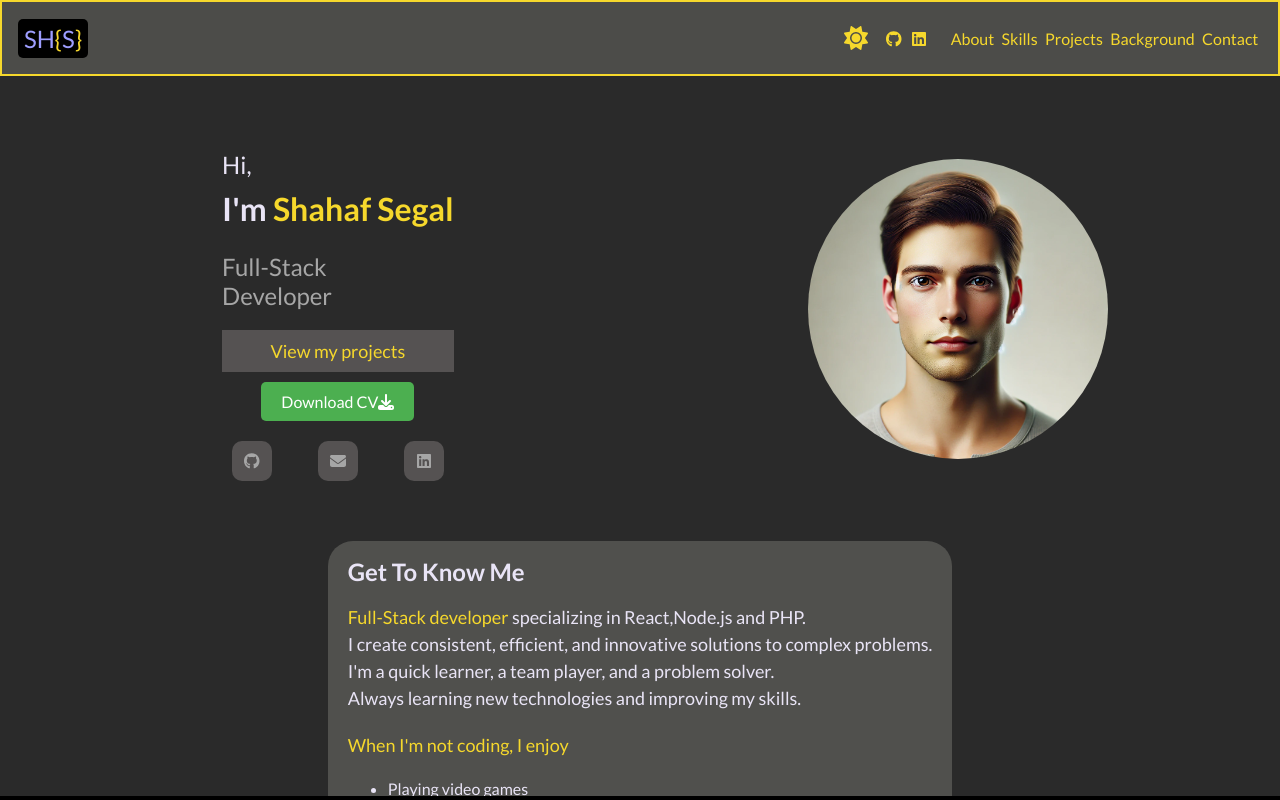
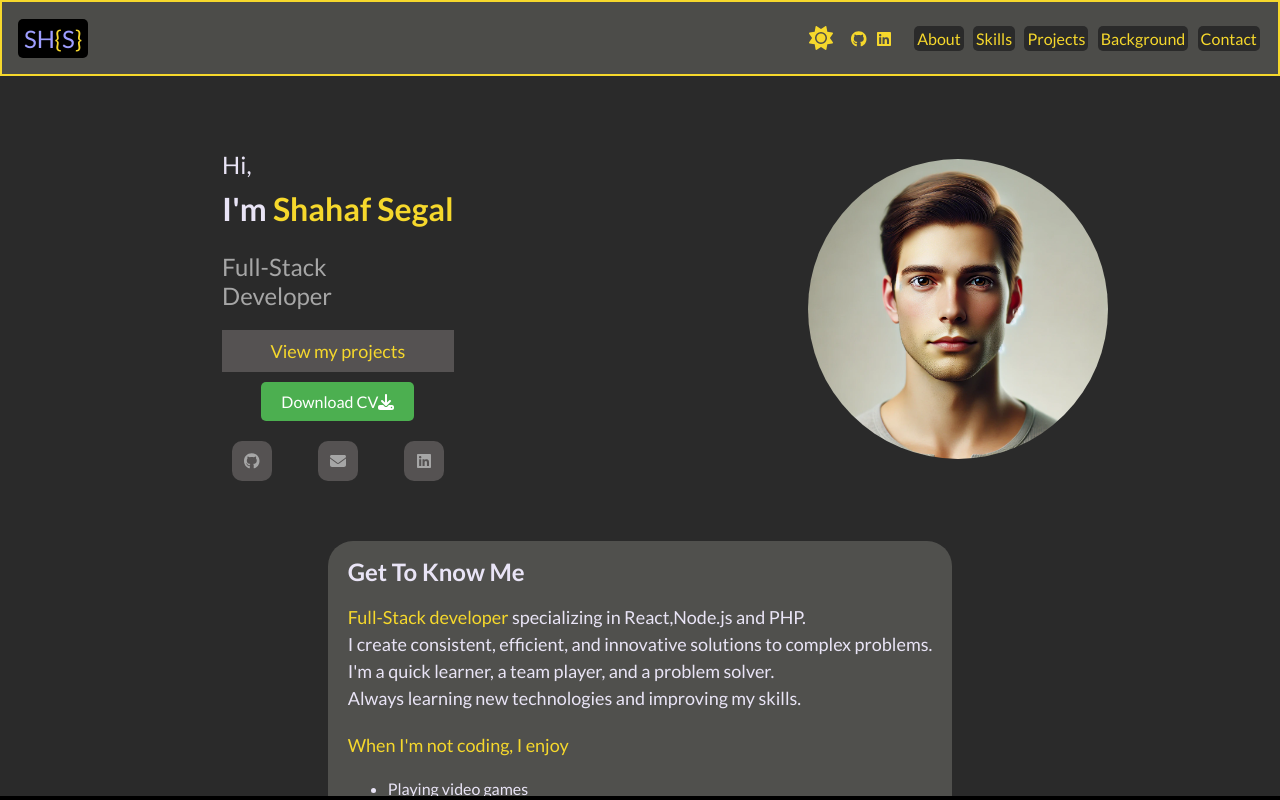
Before and after one commit to shahaf-Segal/Portfolio_Shahaf, a React (Vite) app: page / in a window 1280 px wide. Shown: the top 800 px of the page. Built offline with nearby package versions, Linux system fonts and the light colour scheme.

Commit message:
nav style changes

```diff
--- a/src/components/Sections/NavBar/NavBar.module.scss
+++ b/src/components/Sections/NavBar/NavBar.module.scss
@@ -17,12 +17,13 @@
   align-items: center;
   gap: 1rem;
   width: 60%;
-  max-width: 450px;
+  max-width: 500px;
 }
 
 .NavLinks {
   width: 70%;
-  max-width: 350px;
+  max-width: 400px;
+  gap: 5px;
   display: flex;
   justify-content: space-around;
   align-items: center;
@@ -30,11 +31,15 @@
 
 .NavLinks a {
   color: var(--highlight-text-color);
+  background-color: var(--secondary-background-color);
+  padding: 3px;
+  border-radius: 5px;
   text-decoration: none;
   transition: color 0.2s ease;
 }
 
 .NavLinks a:hover {
+  background-color: var(--highlight-text-color);
   color: var(--background-color);
 }
 
```
